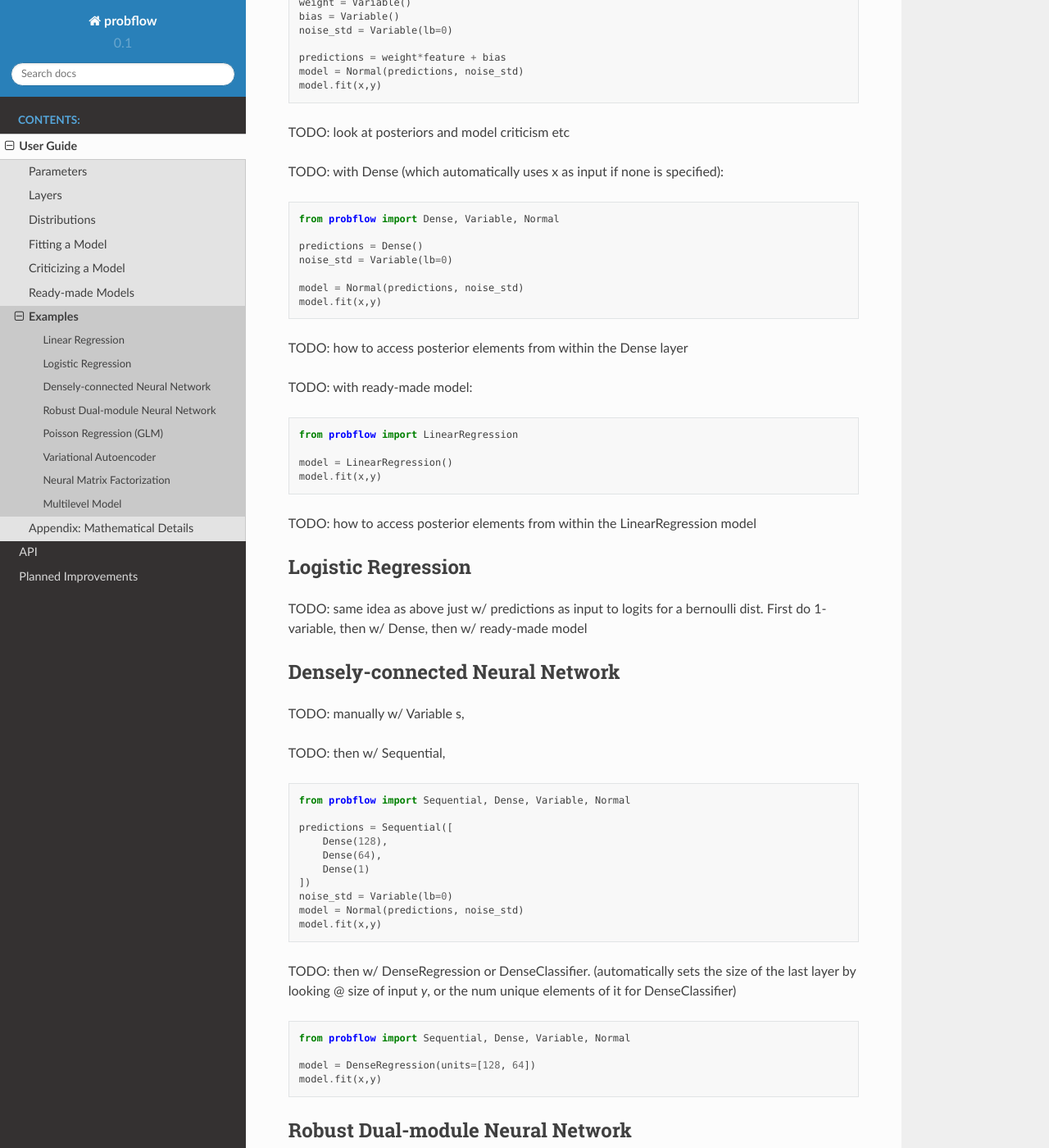
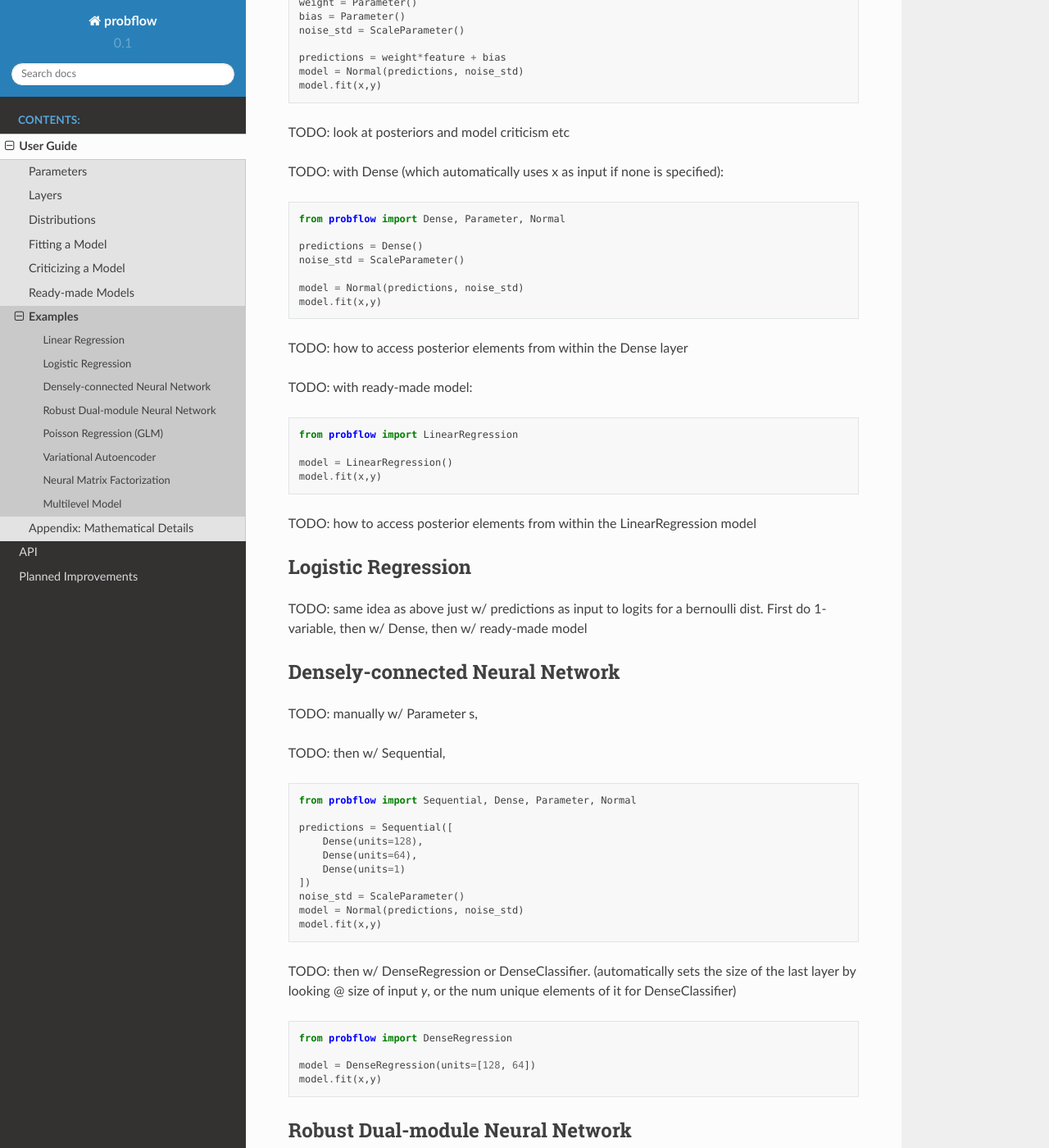
Before and after one commit to brendanhasz/probflow, a Sphinx documentation site: the page built from docs/examples.rst, in a window 1280 px wide and 1400 px high, scrolled down 704 px. Shown: the whole window at 82% size. Built offline with Sphinx 7.4.7 and the Read the Docs theme 2.0.0, drawn with Linux system fonts in a browser that asks for light colours; some of the changed text lies outside the part shown.

Commit message:
Update Variable->Parameter in examples

```diff
--- a/docs/examples.rst
+++ b/docs/examples.rst
@@ -19,12 +19,12 @@ TODO: manually:
 
 .. code-block:: python
 
-    from probflow import Input, Variable, Normal
+    from probflow import Input, Parameter, Normal
 
     feature = Input()
-    weight = Variable()
-    bias = Variable()
-    noise_std = Variable(lb=0)
+    weight = Parameter()
+    bias = Parameter()
+    noise_std = ScaleParameter()
 
     predictions = weight*feature + bias
     model = Normal(predictions, noise_std)
@@ -37,10 +37,10 @@ TODO: with Dense (which automatically uses x as input if none is specified):
 
 .. code-block:: python
 
-    from probflow import Dense, Variable, Normal
+    from probflow import Dense, Parameter, Normal
 
     predictions = Dense()
-    noise_std = Variable(lb=0)
+    noise_std = ScaleParameter()
 
     model = Normal(predictions, noise_std)
     model.fit(x,y)
@@ -68,20 +68,20 @@ TODO: same idea as above just w/ predictions as input to logits for a bernoulli
 Densely-connected Neural Network
 --------------------------------
 
-TODO: manually w/ Variable s,
+TODO: manually w/ Parameter s,
 
 TODO: then w/ Sequential,
 
 .. code-block:: python
 
-    from probflow import Sequential, Dense, Variable, Normal
+    from probflow import Sequential, Dense, Parameter, Normal
 
     predictions = Sequential([
-        Dense(128),
-        Dense(64),
-        Dense(1)
+        Dense(units=128),
+        Dense(units=64),
+        Dense(units=1)
     ])
-    noise_std = Variable(lb=0)
+    noise_std = ScaleParameter()
     model = Normal(predictions, noise_std)
     model.fit(x,y)
 
@@ -89,7 +89,7 @@ TODO: then w/ DenseRegression or DenseClassifier. (automatically sets the size o
 
 .. code-block:: python
 
-    from probflow import Sequential, Dense, Variable, Normal
+    from probflow import DenseRegression
 
     model = DenseRegression(units=[128, 64])
     model.fit(x,y)
```
Also changed, not shown: other parts of docs/examples.rst (+2 -2 lines).
